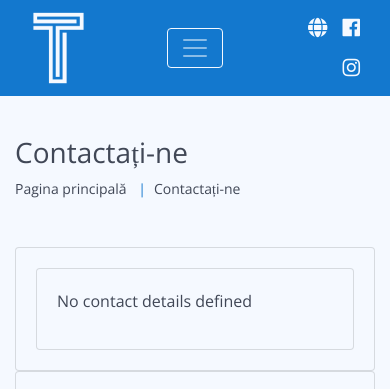
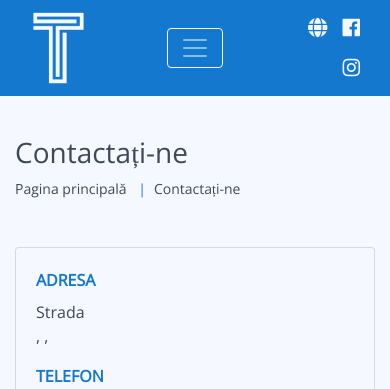
Before and after one commit to vigszilard/TermoCatalog, a Django app: page /contact in a window 390 px wide. Shown: the top 389 px of the page. Run offline with Django 3.2, Linux system fonts and the light colour scheme; data that the repository does not hold is empty; some libraries are stand-ins or nearby versions.

Commit message:
general-2 fixed and updated js functions removed message when contact model doesn't exist

```diff
--- a/catalog/static/js/main.js
+++ b/catalog/static/js/main.js
@@ -1,7 +1,6 @@
 $(document).ready(function() {
-  console.log("document is ready");
 
-  // change icon logo depending on theme preference (dark/light mode)
+  // Project - change icon logo depending on theme preference (dark/light mode)
   if (!window.matchMedia)
       return;
   var current = $('head > link[rel="icon"][media]');
@@ -17,21 +16,21 @@ $(document).ready(function() {
     swap();
   });
 
-  // add shadow to categories on hover
+  // Category page - add shadow to cards on hover
   $("#categories .card" ).hover(function() {
     $(this).addClass('shadow-lg').css('cursor', 'pointer');
   }, function() {
     $(this).removeClass('shadow-lg');
   });
 
-  // add shadow to products on hover
+  // Product page - add shadow to cards on hover
   $("#products .card" ).hover(function() {
     $(this).addClass('shadow-lg').css('cursor', 'pointer');
   }, function() {
     $(this).removeClass('shadow-lg');
   });
 
-  // show/hide description containers
+  // Category page - show/hide description containers
   $("#read-more-button").click(function(){
     $("#read-more").hide();
     $("#description-less").hide();
@@ -47,8 +46,8 @@ $(document).ready(function() {
 
 });
 
-// make sticky header smaller when customer scrolls the page down
-$(window).scroll(function() {
+// Header - make sticky smaller on scroll
+$(window).on('scroll', function() {
   if ($(this).scrollTop() > 250){
       $('#top-bar').addClass("sticky");
   } else{
@@ -56,13 +55,13 @@ $(window).scroll(function() {
   }
 });
 
-// add dynamic year
+// Footer - add dynamic year
 const date = new Date();
 document.querySelector('span.year').innerHTML = date.getFullYear();
 
-//fetch google maps
-let map;
+// Contact page - fetch google maps
 function initMap() {
+  let map;
   if (document.getElementById("googleMap") != null) {
     map = new google.maps.Map(document.getElementById("googleMap"), {
       center: { lat: 47.02124873693511, lng: 23.87716751017298 },
@@ -71,7 +70,7 @@ function initMap() {
   }
 }
 
-//Owl carousel
+// About page - owl carousel
 $('.owl-carousel.partners').owlCarousel({
   loop:true,
   nav:false,
@@ -91,13 +90,15 @@ $('.owl-carousel.partners').owlCarousel({
   }
 });
 
-//rearrange gallery thumbnails container if it has a scrollbar displayed
-if (document.getElementById('carousel-thumbnails') != null) {
+// Category page - rearrange gallery thumbnails container if it has a scrollbar displayed
+$(window).on('resize', function() {
+  if (document.getElementById('carousel-thumbnails') != null) {
     var div = document.getElementById('carousel-thumbnails');
     var hasHorizontalScrollbar = div.scrollWidth > div.clientWidth;
     if (hasHorizontalScrollbar) {
-        div.style.justifyContent = 'start';
+      div.style.justifyContent = 'start';
     } else {
-        div.style.justifyContent = 'center';
+      div.style.justifyContent = 'center';
     }
-}
+  }
+}).resize();
--- a/templates/pages/contact.html
+++ b/templates/pages/contact.html
@@ -38,13 +38,12 @@
         <div class="container justify-content-center">
             <div class="row">
                 <div class="col-md-4 card-body card information-cell">
-                    {% if contact_page %}
                     <div>
                         <label class="label" for="informationCell-address">Adresa</label>
                         <p id="informationCell-address">
                             Strada {{ contact_page.street_name }}
                             {% if contact_page.street_number %}
-                                    , nr. {{ contact_page.street_number }}
+                                , nr. {{ contact_page.street_number  }}
                             {% endif %}
                             {% if contact_page.unit %}
                                 , bl. {{ contact_page.unit }}
@@ -89,11 +88,6 @@
                             {{ contact_page.schedule | linebreaks }}
                         </p>
                     </div>
-                    {% else %}
-                        <div class="col-md-4 card-body card information-cell">
-                            <p>No contact details defined</p>
-                        </div>
-                    {% endif %}
                 </div>
                 <div class="col-md-8 card card-body text-center">
                     <div id="googleMap" class="z-depth-1-half"></div>
```
Lines whose indentation alone changed are shown as unchanged.
